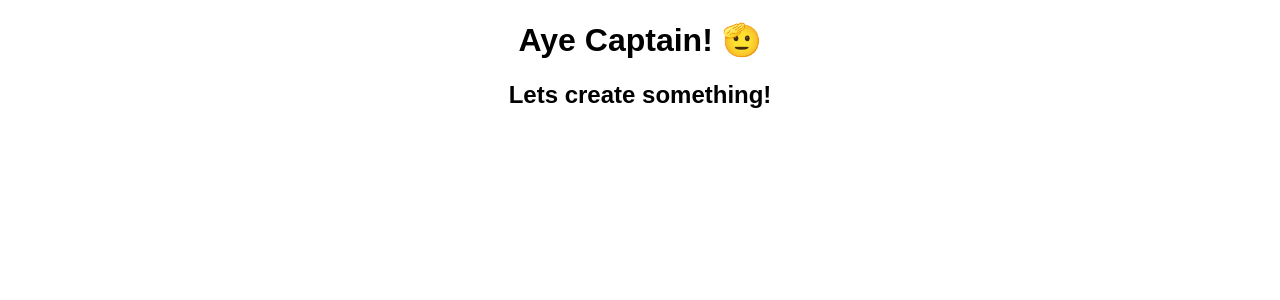
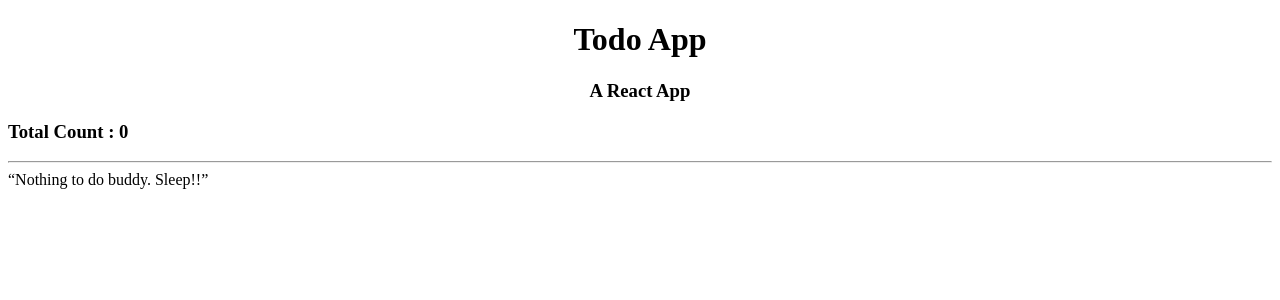
Before and after one commit to vijay-kesanakurthi/tw-pre-reads, a React (Create React App) app in the folder react/ToDoApp/: page / in a window 1280 px wide. Shown: the top 300 px of the page. Built offline with nearby package versions, Linux system fonts and the light colour scheme.

Commit message:
Check point 2: Creating components

```diff
--- a/react/ToDoApp/src/App.js
+++ b/react/ToDoApp/src/App.js
@@ -1,10 +1,16 @@
 import "./styles.css";
+import Header from "./Header/Header";
+import Count from "./Count/Count";
+import SubHeader from "./SubHeader/SubHeader";
 
 export default function App() {
   return (
-    <div className="Application">
-      <h1>Aye Captain! 🫡</h1>
-      <h2>Lets create something!</h2>
+    <div className="App">
+      <Header />
+      <SubHeader />
+      <Count data={0} />
+      <hr />
+      <div>“Nothing to do buddy. Sleep!!”</div>
     </div>
   );
 }
--- /dev/null
+++ b/react/ToDoApp/src/Count/Count.jsx
@@ -0,0 +1,3 @@
+export default function Count({ data }) {
+    return <h3>Total Count : {data}</h3>;
+}
--- /dev/null
+++ b/react/ToDoApp/src/Header/Header.jsx
@@ -0,0 +1,8 @@
+export default function Header() {
+    return (
+        <header className="Header">
+            <h1>Todo App</h1>
+        </header>
+
+    );
+}
--- /dev/null
+++ b/react/ToDoApp/src/SubHeader/SubHeader.jsx
@@ -0,0 +1,7 @@
+export default function SubHeader() {
+    return (
+        <div className="SubHeader">
+            <h3>A React App</h3>
+        </div>
+    );
+}
--- a/react/ToDoApp/src/styles.css
+++ b/react/ToDoApp/src/styles.css
@@ -2,3 +2,15 @@
   font-family: sans-serif;
   text-align: center;
 }
+
+.Header{
+  text-align: center;
+  color: black;
+
+}
+
+.SubHeader{
+
+ text-align: center;
+  color: black;
+}
```
